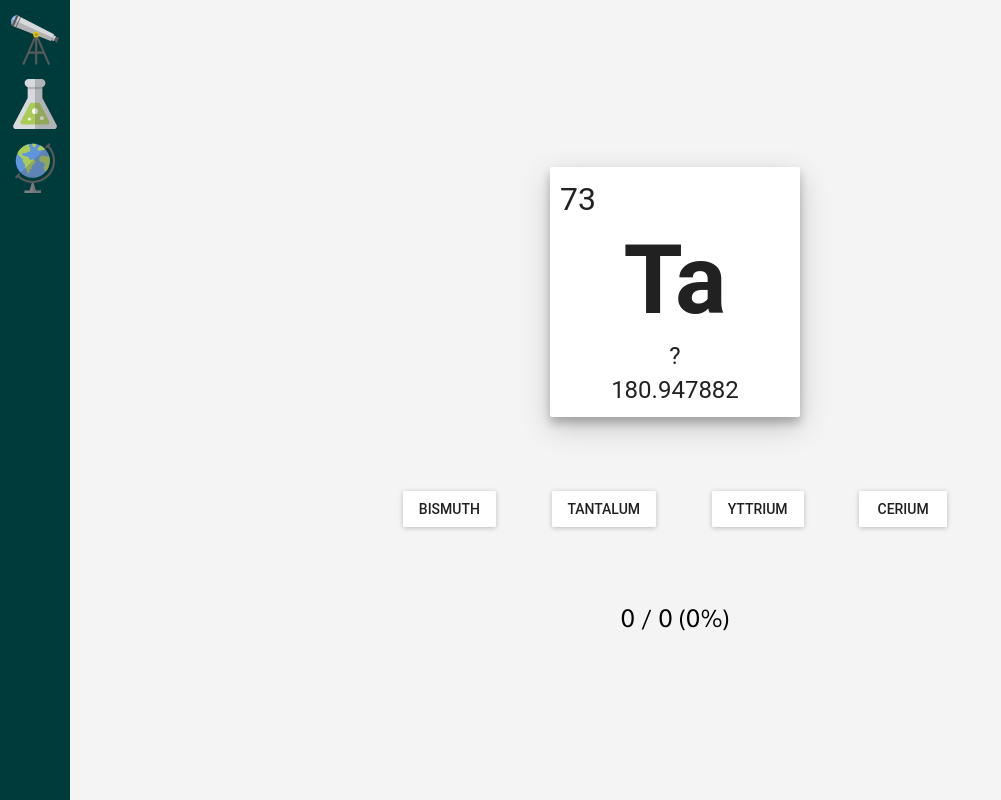
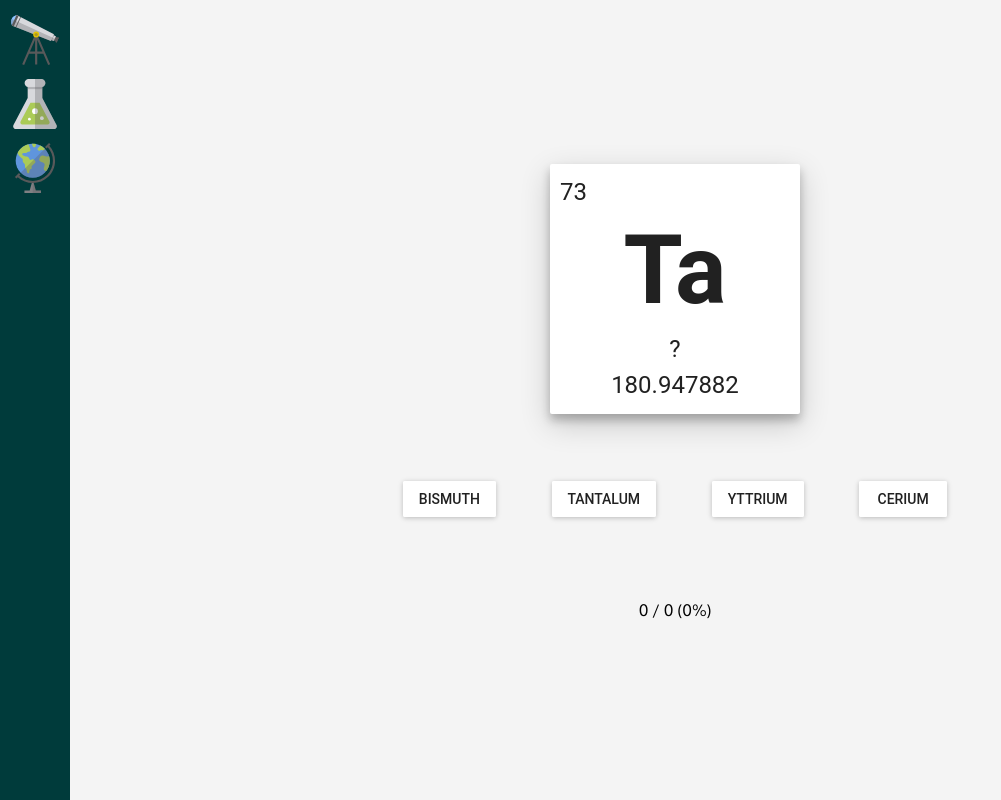
Before and after one commit to tomas-cani/synapse, a React (Create React App) app: page / in a window 1280 px wide. Both pictures are taken after a click on the button "START WORKOUT". Shown: the whole page, without its empty margins (0-1001 px from the left). Built offline with nearby package versions, Linux system fonts and the light colour scheme.

Commit message:
Create container css class

```diff
--- a/src/App.jsx
+++ b/src/App.jsx
@@ -10,7 +10,7 @@ class App extends Component {
   render() {
     return (
       <MuiThemeProvider>
-        <div className="App">
+        <div className="App container">
           <Sidebar />
           <Subject />
         </div>
--- a/src/chemistry/Chemistry.jsx
+++ b/src/chemistry/Chemistry.jsx
@@ -39,7 +39,7 @@ class Chemistry extends Component {
 
   getGameBoard() {
     return (
-      <div className="game-board">
+      <div className="game-board container">
         <Element
           name={this.state.correctOption.name}
           mass={this.state.correctOption.atomic_mass}
@@ -142,7 +142,7 @@ class Chemistry extends Component {
     }
 
     return (
-      <div className="Chemistry">
+      <div className="Chemistry container">
         {content}
       </div>
     );
--- a/src/chemistry/Element.css
+++ b/src/chemistry/Element.css
@@ -5,7 +5,7 @@
   flex-direction: column;
 }
 
-p {
+.Element p {
   margin: 0;
   font-size: 1.5rem;
 }
--- a/src/chemistry/Element.jsx
+++ b/src/chemistry/Element.jsx
@@ -8,7 +8,7 @@ import './Element.css';
 class Element extends Component {
   render() {
     return (
-      <Paper className="Element" zDepth="3">
+      <Paper className="Element container" zDepth="3">
         <p className="Element-number">{this.props.number}</p>
         <h1 className="Element-symbol">{this.props.symbol}</h1>
         <p className="Element-name">{this.props.selectedOptionId ? this.props.name : '?'}</p>
--- a/src/index.css
+++ b/src/index.css
@@ -9,7 +9,7 @@ body {
   background-color: #f4f4f4;
 }
 
-div, header {
+.container, header {
   box-sizing: border-box;
   display: flex;
   justify-content: space-around;
--- a/src/workout/Options.jsx
+++ b/src/workout/Options.jsx
@@ -29,7 +29,7 @@ class Options extends Component {
       />
     ));
     return (
-      <div className="Options">
+      <div className="Options container">
         {options}
       </div>
     );
--- a/src/workout/Score.jsx
+++ b/src/workout/Score.jsx
@@ -9,7 +9,7 @@ class Score extends React.Component {
 
   render() {
     return (
-      <div className="Score">
+      <div className="Score container">
         <p>{this.props.correctAnswers} / {this.props.attempts} ({this.percentage()}%)</p>
       </div>
     );
--- a/src/workout/Screen.jsx
+++ b/src/workout/Screen.jsx
@@ -4,7 +4,7 @@ import PropTypes from 'prop-types';
 import './Screen.css';
 
 const Screen = props => (
-  <div className="Screen">
+  <div className="Screen container">
     {props.children}
   </div>
 );
```
